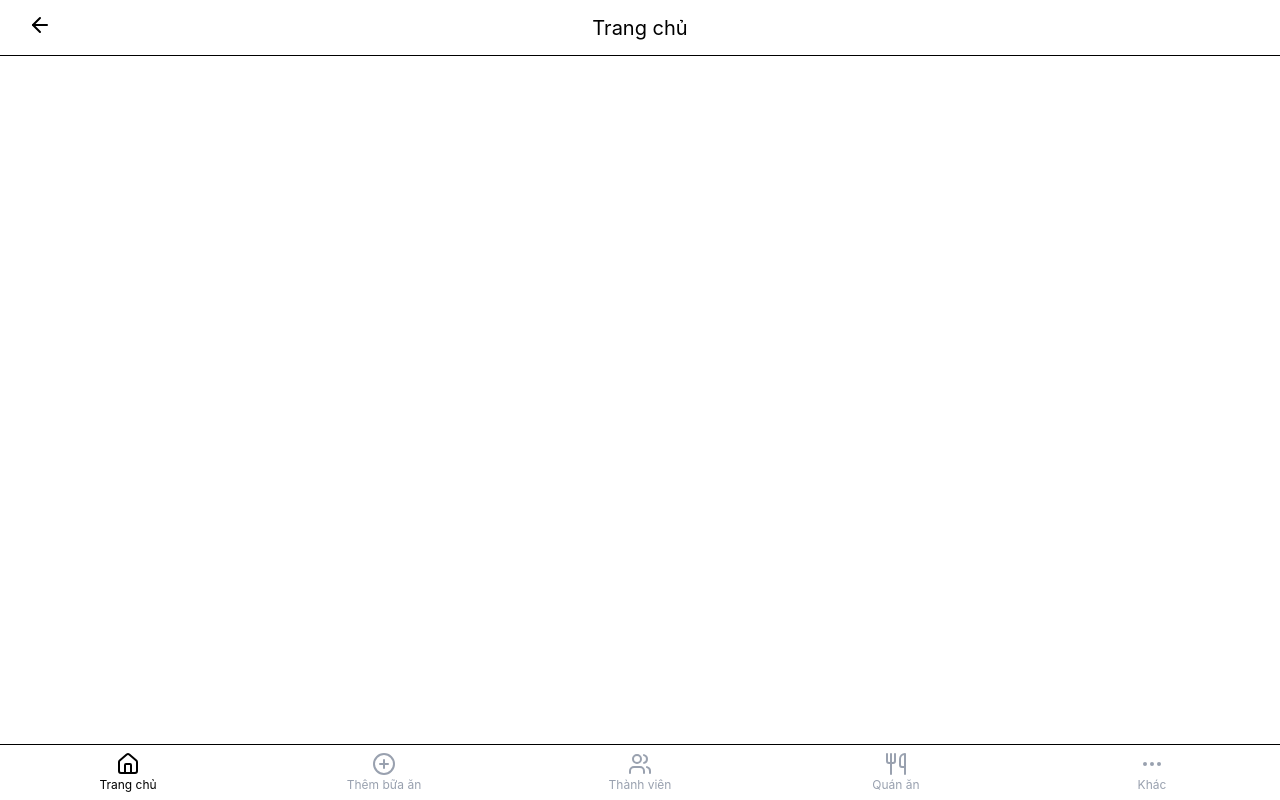
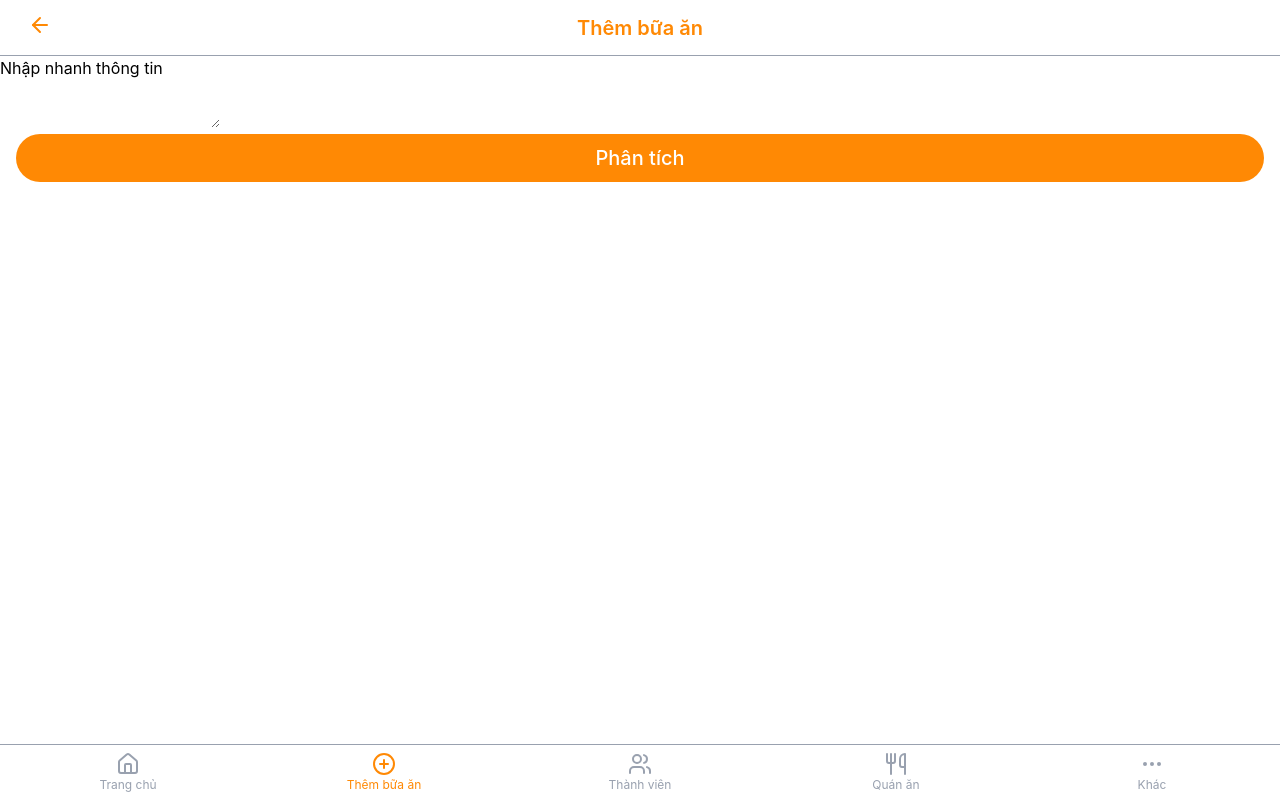
Before and after one commit to 202416852-anhpv/meal-ledger, a React (Vite) app in the folder frontend/: page /add-meal in a window 1280 px wide. Before the commit this address led to /. Built offline with nearby package versions, Linux system fonts and the light colour scheme.

Commit message:
feat(frontend): add button component

```diff
--- /dev/null
+++ b/frontend/src/components/common/Button.tsx
@@ -0,0 +1,18 @@
+import { type ButtonHTMLAttributes } from "react";
+
+interface ButtonProps extends ButtonHTMLAttributes<HTMLButtonElement> {
+  label: string;
+}
+
+export function Button({ label, ...props }: ButtonProps) {
+  return (
+    <div className="px-4">
+      <button
+        {...props}
+        className="w-full bg-orange-400 hover:bg-orange-600 text-white h-12 rounded-full text-xl font-medium"
+      >
+        {label}
+      </button>
+    </div>
+  );
+}
--- a/frontend/src/components/layout/BottomNav.tsx
+++ b/frontend/src/components/layout/BottomNav.tsx
@@ -25,12 +25,12 @@ export const BottomNav = () => {
     {
       icon: Users,
       label: "Thành viên",
-      path: "/participant",
+      path: "/participants",
     },
     {
       icon: Utensils,
       label: "Quán ăn",
-      path: "/restaurant",
+      path: "/restaurants",
     },
     {
       icon: MoreHorizontal,
@@ -40,7 +40,7 @@ export const BottomNav = () => {
   ];
 
   return (
-    <nav className="fixed bottom-0 left-0 right-0 h-14 grid grid-cols-5 border-t border-black bg-white">
+    <nav className="fixed bottom-0 left-0 right-0 h-14 grid grid-cols-5 border-t border-gray-400 bg-white">
       {navItems.map((item) => {
         const Icon = item.icon;
         const isActive = location.pathname === item.path;
@@ -52,10 +52,10 @@ export const BottomNav = () => {
             className="flex flex-col items-center justify-center"
           >
             <Icon
-              className={`h-6 w-6 ${isActive ? "text-black" : "text-gray-400"}`}
+              className={`h-6 w-6 ${isActive ? "text-orange-400 " : "text-gray-400"}`}
             />
             <span
-              className={`text-[12px] ${isActive ? "text-black" : "text-gray-400"}`}
+              className={`text-[12px] ${isActive ? "text-orange-400" : "text-gray-400"}`}
             >
               {item.label}
             </span>
--- a/frontend/src/components/layout/TopBar.tsx
+++ b/frontend/src/components/layout/TopBar.tsx
@@ -10,15 +10,17 @@ export const TopBar = ({ title, showBackButton = true }: TopBarProps) => {
   const navigate = useNavigate();
 
   return (
-    <header className="flex h-14 items-center border-b border-black bg-white">
+    <header className="flex h-14 items-center border-b border-gray-400 bg-white">
       <div className="w-20 text-center">
         {showBackButton && (
-          <button onClick={() => navigate(-1)}>
+          <button onClick={() => navigate(-1)} className="text-orange-400">
             <ArrowLeft />
           </button>
         )}
       </div>
-      <h1 className="flex-1 text-center text-xl">{title}</h1>
+      <h1 className="flex-1 text-center text-xl font-semibold text-orange-400">
+        {title}
+      </h1>
       <div className="w-20"></div>
     </header>
   );
--- /dev/null
+++ b/frontend/src/pages/AddMeal.tsx
@@ -0,0 +1,23 @@
+import { useState } from "react";
+import { TopBar } from "../components/layout/TopBar";
+import { Button } from "../components/common/Button";
+
+export default function AddMeal() {
+  const [rawText, setRawText] = useState("");
+
+  return (
+    <div>
+      <TopBar title="Thêm bữa ăn" />
+      <form>
+        <h2>Nhập nhanh thông tin</h2>
+        <textarea
+          value={rawText}
+          onChange={(e) => setRawText(e.target.value)}
+          placeholder=""
+          required
+        />
+      </form>
+      <Button label="Phân tích" />
+    </div>
+  );
+}
--- a/frontend/src/routes/index.tsx
+++ b/frontend/src/routes/index.tsx
@@ -1,6 +1,7 @@
 import { createBrowserRouter, Navigate } from "react-router-dom";
 import Home from "../pages/Home";
 import { RootLayout } from "../components/layout/RootLayout";
+import AddMeal from "../pages/AddMeal";
 
 export const router = createBrowserRouter([
   {
@@ -11,6 +12,10 @@ export const router = createBrowserRouter([
         path: "",
         element: <Home />,
       },
+      {
+        path: "add-meal",
+        element: <AddMeal />,
+      },
     ],
   },
   {
```
